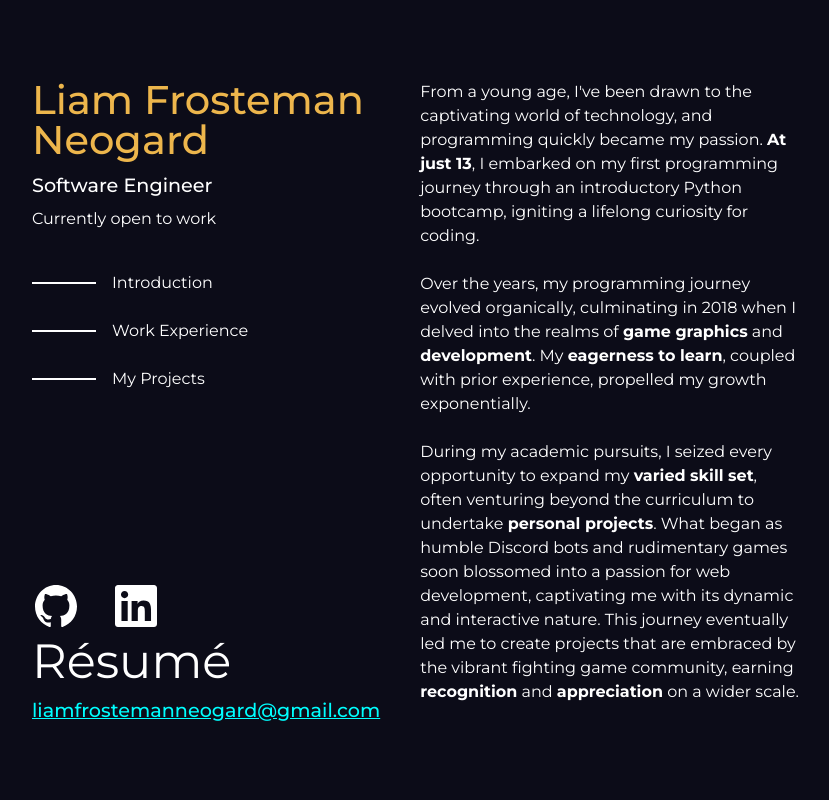
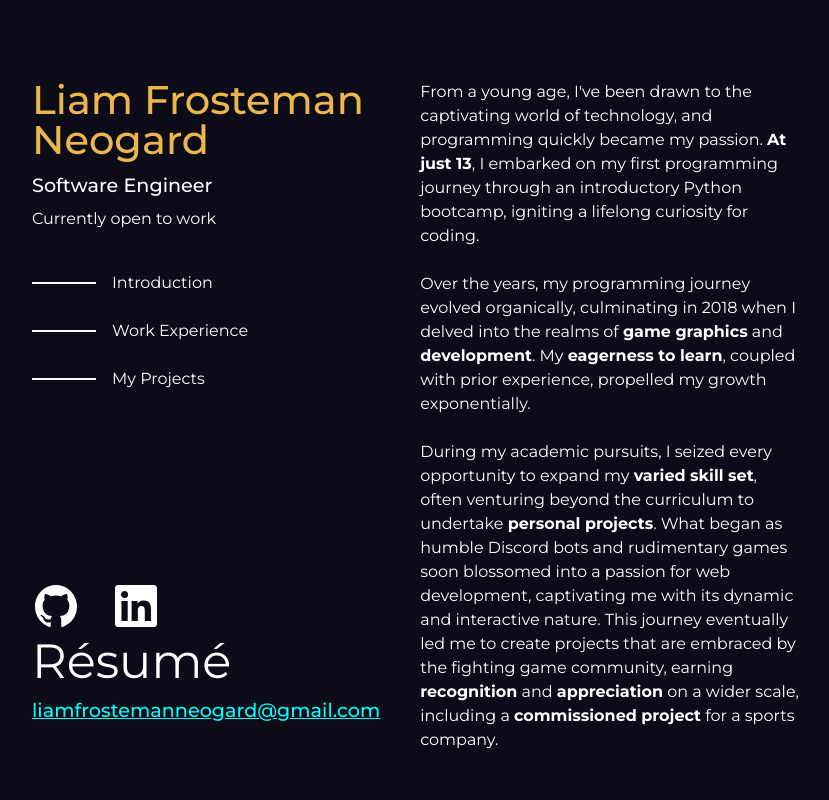
Before and after one commit to FrostemanNeogard/portfolio, a React (Vite) app: page / in a window 1280 px wide. Shown: the top 800 px of the page, without its empty margins (224-1053 px from the left). Built offline with nearby package versions, Linux system fonts and the light colour scheme; a web font is replaced by a local one.

Commit message:
Add mention of commissioned project

```diff
--- a/src/components/homePage/index.tsx
+++ b/src/components/homePage/index.tsx
@@ -77,9 +77,10 @@ export const HomePage = () => {
           as humble Discord bots and rudimentary games soon blossomed into a
           passion for web development, captivating me with its dynamic and
           interactive nature. This journey eventually led me to create projects
-          that are embraced by the vibrant fighting game community, earning{" "}
+          that are embraced by the fighting game community, earning{" "}
           <strong>recognition</strong> and <strong>appreciation</strong> on a
-          wider scale.
+          wider scale, including a <strong>commissioned project</strong> for a
+          sports company.
         </p>
 
         <WorkExperiences />
```
